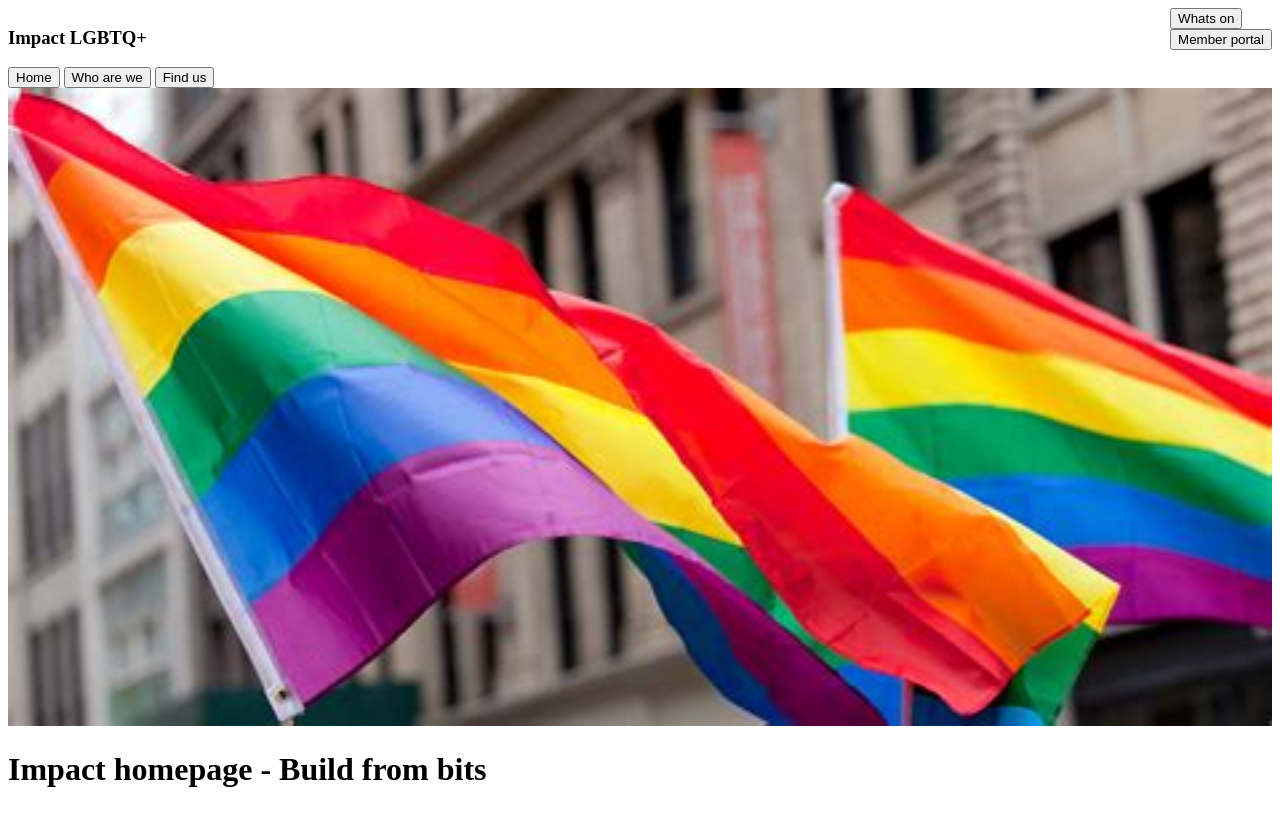
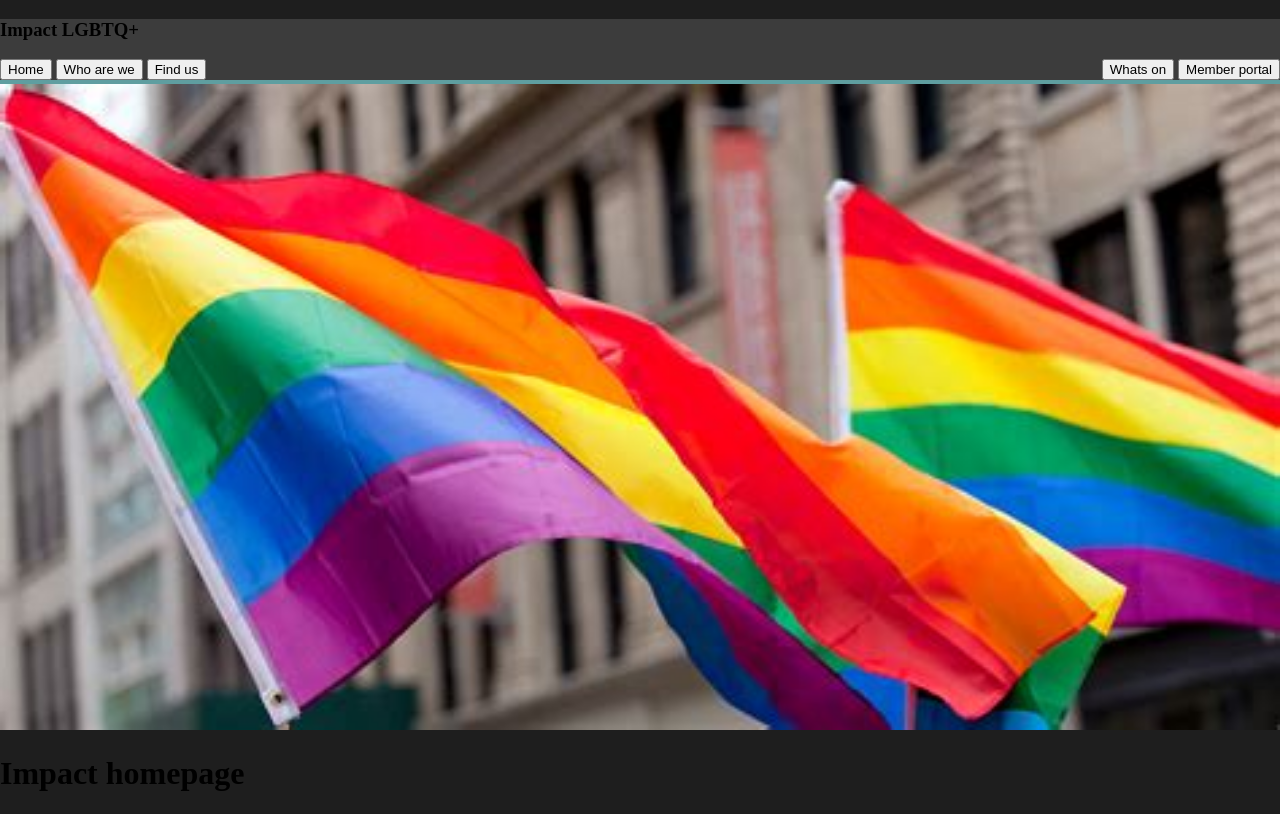
Before and after one commit to ImpactLGBTQ/Impact-Website, a Django app: template impact_website/templates/impact_website/homepage.html in a window 1280 px wide. Before the commit the page ends 787 px from the top, so only its background shows below. Run offline with Django 3.2, Linux system fonts and the light colour scheme; the template is opened without the code that fills it, so the values that code supplies are empty; style sheets or scripts are compiled from the project's sources.

Commit message:
Setup styling for the homepage

```diff
--- a/impact_website/templates/impact_website/homepage.html
+++ b/impact_website/templates/impact_website/homepage.html
@@ -20,6 +20,7 @@
     <meta charset="UTF-8">
     <title>Impact LGBTQ+</title>
     {% load static %}
+    <link rel="stylesheet" type="text/css" href="{% static "impact_website/css/homepage.css" %}" />
 </head>
 <body>
 <div class="header">
@@ -28,11 +29,8 @@
 <div class="body">
     <!-- Banner -->
     <img src="{% static "images/homepage_banner.jfif" %}" alt="Impact LGBTQ+" style="width: 100%"/>
-
     <div class="main_body">
-        <h1>
-            Impact homepage - Build from bits
-        </h1>
+        <h1>Impact homepage</h1>
     </div>
 </div>
 </body>
--- a/static/css/default_vars.styl
+++ b/static/css/default_vars.styl
@@ -1,2 +1,3 @@
 // Stylus file for standard variables (like background-colour)
 background-colour = rgb(30, 30, 30) // Black/Dark grey
+light-grey = rgb(60, 60, 60) // Light grey colour
--- a/static/css/defaults.styl
+++ b/static/css/defaults.styl
@@ -1,12 +1,30 @@
 // Stylus file for default/standard classes (like standard_form for flex form)
-
+@require "default_vars.styl"
 html {
   margin 0
   padding 0
+  background-color background-colour
+
+  .header_bar_container {
+    background-color light-grey
+    border-bottom: 4px solid cadetblue;
+    margin 0
+
+    .header_bar_inner {
+      display flex
+      flex-direction row
+      justify-content space-between
+
+      button {
+
+      }
+    }
+  }
 
   body {
     margin 0
     padding 0
+    height 100%
   }
 }
 
--- a/templates/includes/header_bar.html
+++ b/templates/includes/header_bar.html
@@ -17,21 +17,19 @@
     }
 </script>
 <div class="header_bar_container">
-    <div class="header_bar_inner" style="display: flex; justify-content: space-between">
+    <h3>Impact LGBTQ+</h3>
+    <div class="header_bar_inner">
         <div class="header_left">
-            <div><h3>Impact LGBTQ+</h3></div>
-            <div>
-                <button class="standard_btn" onclick="home_clicked()">Home</button>
-                <button class="standard_btn" onclick="who_are_we()">Who are we</button>
-                <button class="standard_btn" onclick="find_us()">Find us</button>
-            </div>
+            <button class="standard_btn" onclick="home_clicked()">Home</button>
+            <button class="standard_btn" onclick="who_are_we()">Who are we</button>
+            <button class="standard_btn" onclick="find_us()">Find us</button>
         </div>
         <div class="header_right">
-            <div><button class="standard_btn" onclick="whats_on()">Whats on</button></div>
-            <div>
-                <button class="standard_btn" onclick="member_portal()">Member portal</button>
-            </div>
+            <button class="standard_btn" onclick="whats_on()">Whats on</button>
+            <button class="standard_btn" onclick="member_portal()">Member portal</button>
         </div>
     </div>
 </div>
+
+
 <!-- Header bar include END -->
```
